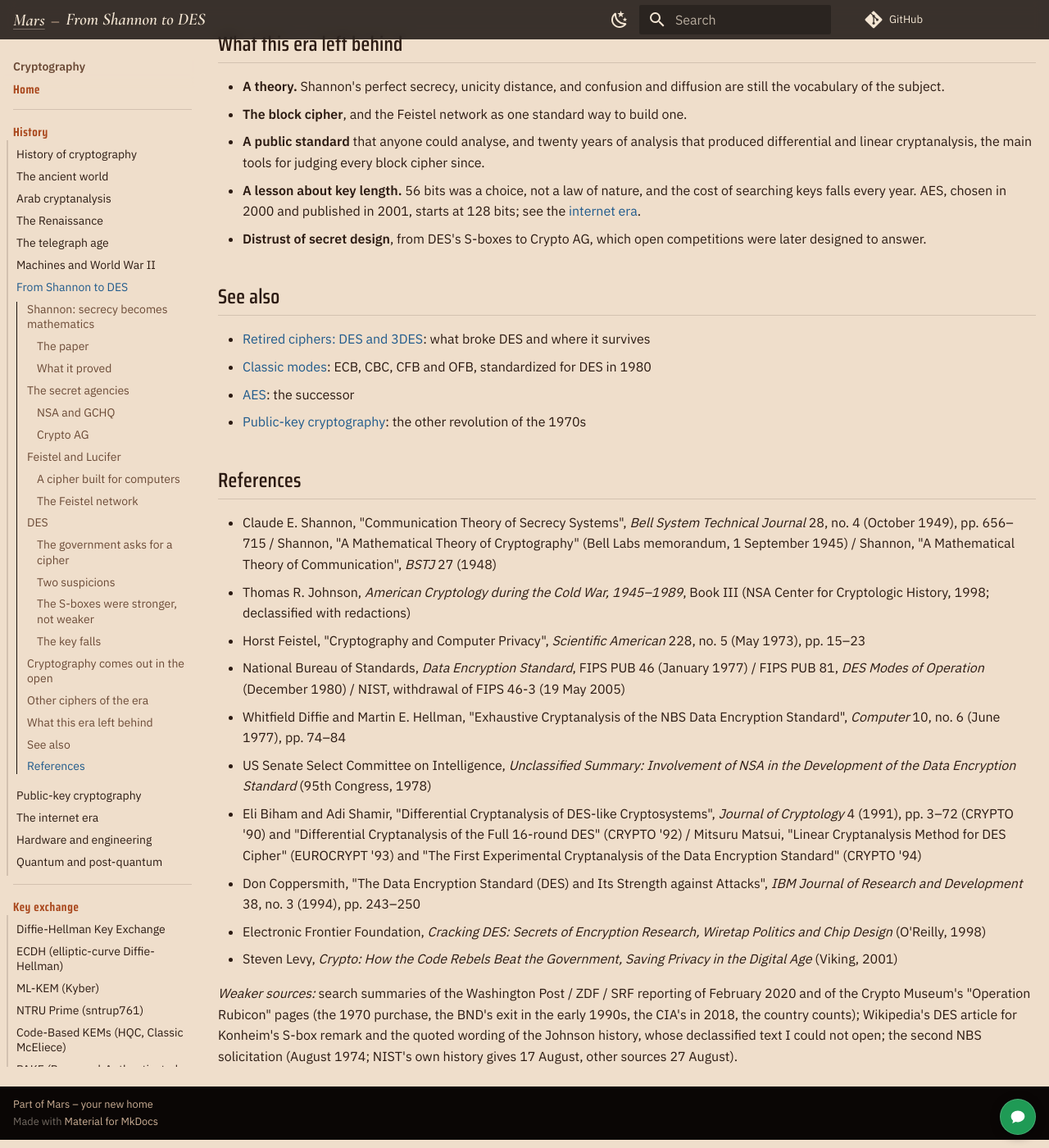
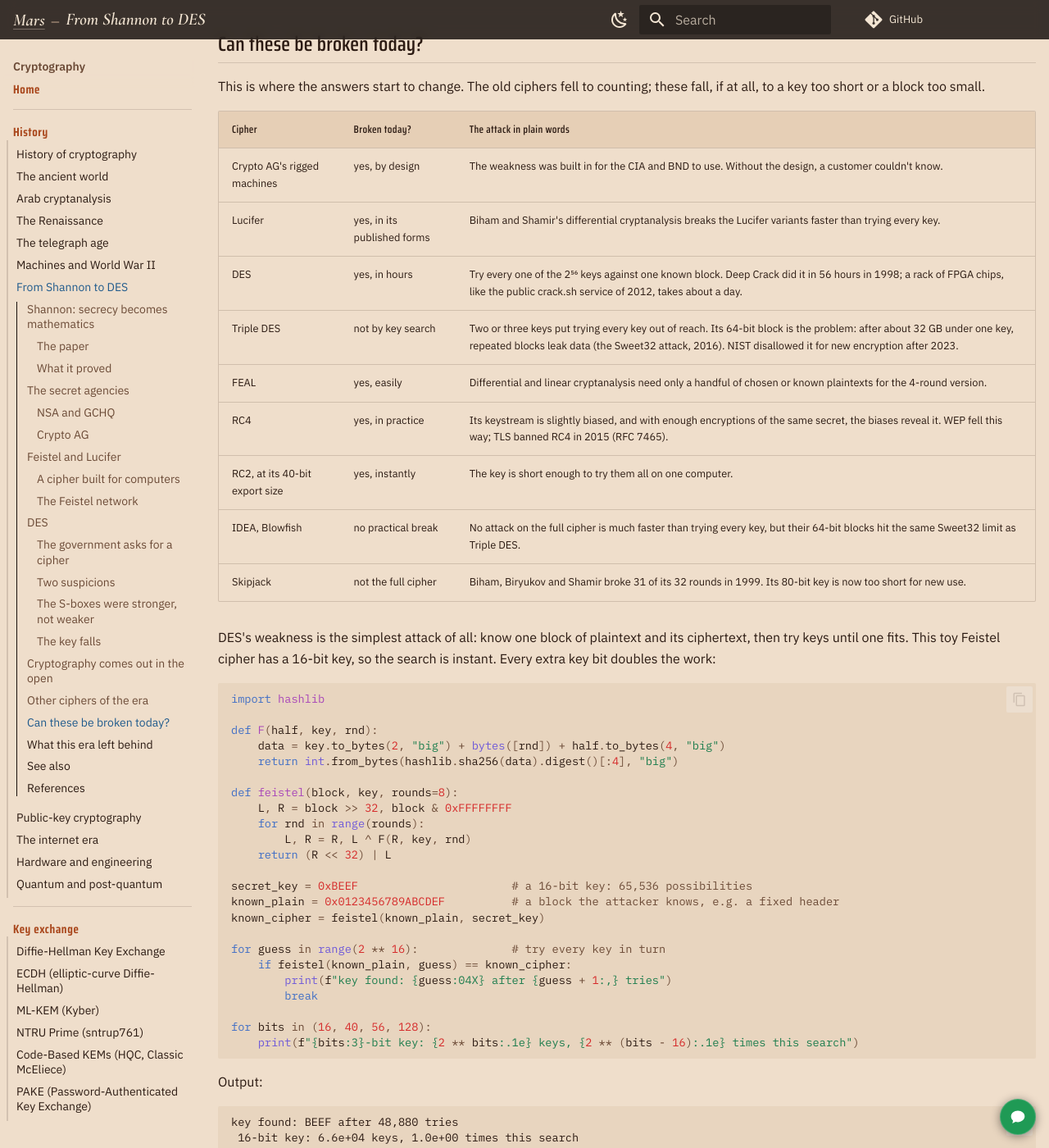
Before and after one commit to TTMathCS/cryptography, an MkDocs documentation site: the page built from docs/history/06-Shannon-to-DES.md, in a window 1280 px wide and 1400 px high, scrolled down 6812 px. Shown: the whole window at 82% size. Built offline with MkDocs 1.6.1 and Material for MkDocs 9.7.7, drawn with Linux system fonts in a browser that asks for light colours; comment, search, counter and statistics services are not loaded; some of the changed text lies outside the part shown.

Commit message:
History, Shannon to DES: 'Can these be broken today?' for each cipher of the era, and a runnable toy known-plaintext key search (#1)
Co-Authored-By: Claude Opus 5.5 <noreply@anthropic.com>
Claude-Session: https://claude.ai/code/session_01BzeR6oCkyYZtrCqTFc8DBr

````diff
--- a/docs/history/06-Shannon-to-DES.md
+++ b/docs/history/06-Shannon-to-DES.md
@@ -368,6 +368,69 @@ Blowfish in 1993. The [retired ciphers page](../04-symmetric-ciphers/Retired.md)
 tells what became of each. NSA's own Skipjack, designed for the Clipper
 chip, stayed classified until 1998.
 
+## Can these be broken today?
+
+This is where the answers start to change. The old ciphers fell to
+counting; these fall, if at all, to a key too short or a block too small.
+
+| Cipher | Broken today? | The attack in plain words |
+|---|---|---|
+| Crypto AG's rigged machines | yes, by design | The weakness was built in for the CIA and BND to use. Without the design, a customer couldn't know. |
+| Lucifer | yes, in its published forms | Biham and Shamir's differential cryptanalysis breaks the Lucifer variants faster than trying every key. |
+| DES | yes, in hours | Try every one of the 2⁵⁶ keys against one known block. Deep Crack did it in 56 hours in 1998; a rack of FPGA chips, like the public crack.sh service of 2012, takes about a day. |
+| Triple DES | not by key search | Two or three keys put trying every key out of reach. Its 64-bit block is the problem: after about 32 GB under one key, repeated blocks leak data (the Sweet32 attack, 2016). NIST disallowed it for new encryption after 2023. |
+| FEAL | yes, easily | Differential and linear cryptanalysis need only a handful of chosen or known plaintexts for the 4-round version. |
+| RC4 | yes, in practice | Its keystream is slightly biased, and with enough encryptions of the same secret, the biases reveal it. WEP fell this way; TLS banned RC4 in 2015 (RFC 7465). |
+| RC2, at its 40-bit export size | yes, instantly | The key is short enough to try them all on one computer. |
+| IDEA, Blowfish | no practical break | No attack on the full cipher is much faster than trying every key, but their 64-bit blocks hit the same Sweet32 limit as Triple DES. |
+| Skipjack | not the full cipher | Biham, Biryukov and Shamir broke 31 of its 32 rounds in 1999. Its 80-bit key is now too short for new use. |
+
+DES's weakness is the simplest attack of all: know one block of
+plaintext and its ciphertext, then try keys until one fits. This toy
+Feistel cipher has a 16-bit key, so the search is instant. Every extra
+key bit doubles the work:
+
+```python
+import hashlib
+
+def F(half, key, rnd):
+    data = key.to_bytes(2, "big") + bytes([rnd]) + half.to_bytes(4, "big")
+    return int.from_bytes(hashlib.sha256(data).digest()[:4], "big")
+
+def feistel(block, key, rounds=8):
+    L, R = block >> 32, block & 0xFFFFFFFF
+    for rnd in range(rounds):
+        L, R = R, L ^ F(R, key, rnd)
+    return (R << 32) | L
+
+secret_key = 0xBEEF                       # a 16-bit key: 65,536 possibilities
+known_plain = 0x0123456789ABCDEF          # a block the attacker knows, e.g. a fixed header
+known_cipher = feistel(known_plain, secret_key)
+
+for guess in range(2 ** 16):              # try every key in turn
+    if feistel(known_plain, guess) == known_cipher:
+        print(f"key found: {guess:04X} after {guess + 1:,} tries")
+        break
+
+for bits in (16, 40, 56, 128):
+    print(f"{bits:3}-bit key: {2 ** bits:.1e} keys, {2 ** (bits - 16):.1e} times this search")
+```
+
+Output:
+
+```
+key found: BEEF after 48,880 tries
+ 16-bit key: 6.6e+04 keys, 1.0e+00 times this search
+ 40-bit key: 1.1e+12 keys, 1.7e+07 times this search
+ 56-bit key: 7.2e+16 keys, 1.1e+12 times this search
+128-bit key: 3.4e+38 keys, 5.2e+33 times this search
+```
+
+A 40-bit export key is about seventeen million of these searches, an
+afternoon on one modern computer with a fast cipher. DES's 56 bits is a
+trillion: too much for a laptop, easy for special hardware. A 128-bit
+key is out of reach for any machine that could be built.
+
 ## What this era left behind
 
 - **A theory.** Shannon's perfect secrecy, unicity distance, and
@@ -406,5 +469,7 @@ chip, stayed classified until 1998.
 - Don Coppersmith, "The Data Encryption Standard (DES) and Its Strength against Attacks", *IBM Journal of Research and Development* 38, no. 3 (1994), pp. 243–250
 - Electronic Frontier Foundation, *Cracking DES: Secrets of Encryption Research, Wiretap Politics and Chip Design* (O'Reilly, 1998)
 - Steven Levy, *Crypto: How the Code Rebels Beat the Government, Saving Privacy in the Digital Age* (Viking, 2001)
+- Karthikeyan Bhargavan and Gaëtan Leurent, "On the Practical (In-)Security of 64-bit Block Ciphers: Collision Attacks on HTTP over TLS and OpenVPN" (Sweet32), ACM CCS 2016 / [RFC 7465: Prohibiting RC4 Cipher Suites](https://www.rfc-editor.org/rfc/rfc7465) (2015)
+- Eli Biham, Alex Biryukov and Adi Shamir, "Cryptanalysis of Skipjack Reduced to 31 Rounds Using Impossible Differentials", EUROCRYPT 1999
 
-*Weaker sources:* search summaries of the Washington Post / ZDF / SRF reporting of February 2020 and of the Crypto Museum's "Operation Rubicon" pages (the 1970 purchase, the BND's exit in the early 1990s, the CIA's in 2018, the country counts); Wikipedia's DES article for Konheim's S-box remark and the quoted wording of the Johnson history, whose declassified text I could not open; the second NBS solicitation (August 1974; NIST's own history gives 17 August, other sources 27 August).
+*Weaker sources:* search summaries of the Washington Post / ZDF / SRF reporting of February 2020 and of the Crypto Museum's "Operation Rubicon" pages (the 1970 purchase, the BND's exit in the early 1990s, the CIA's in 2018, the country counts); Wikipedia's DES article for Konheim's S-box remark and the quoted wording of the Johnson history, whose declassified text I could not open; the second NBS solicitation (August 1974; NIST's own history gives 17 August, other sources 27 August). Also the crack.sh service's own description (about a day per DES key, 2012).
````
